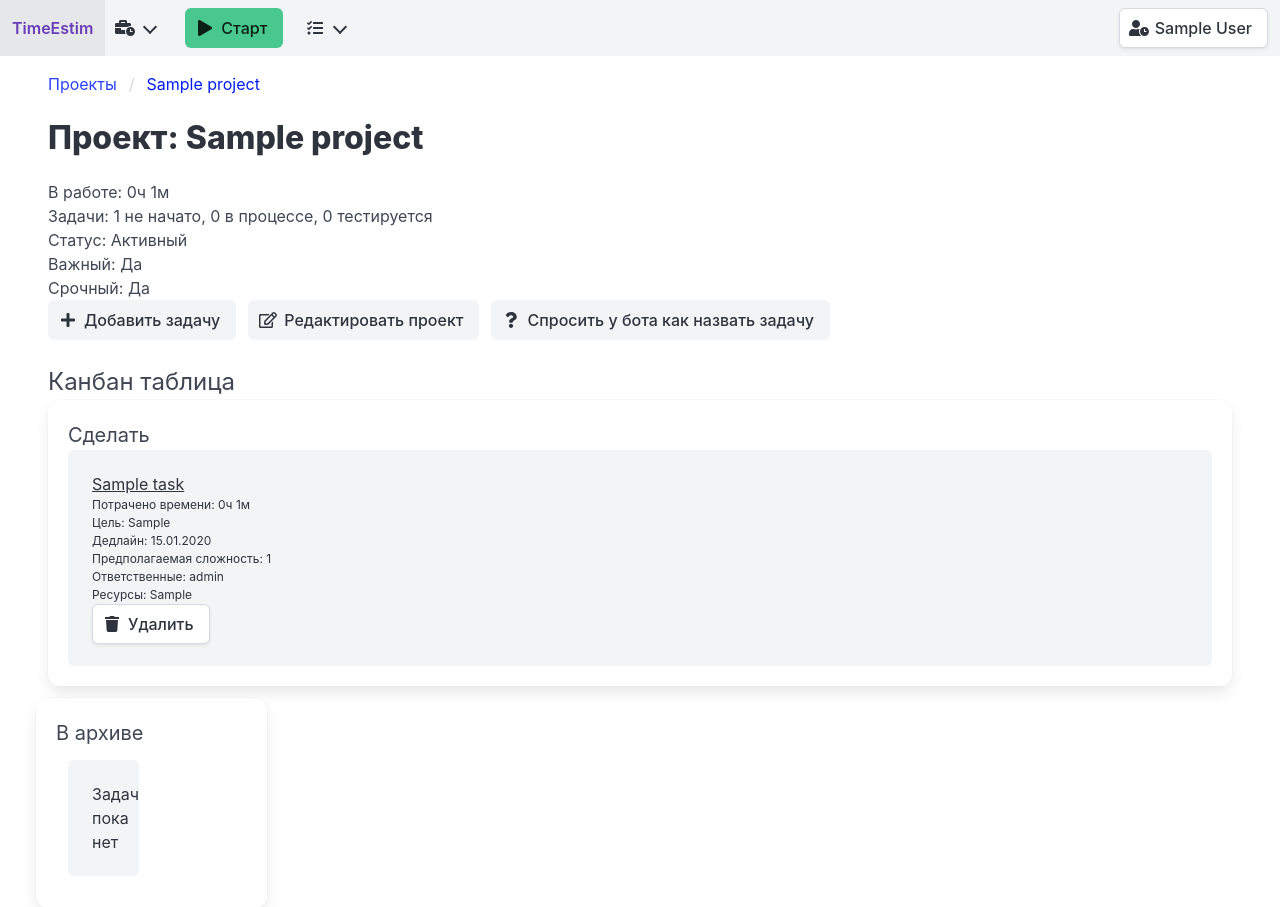
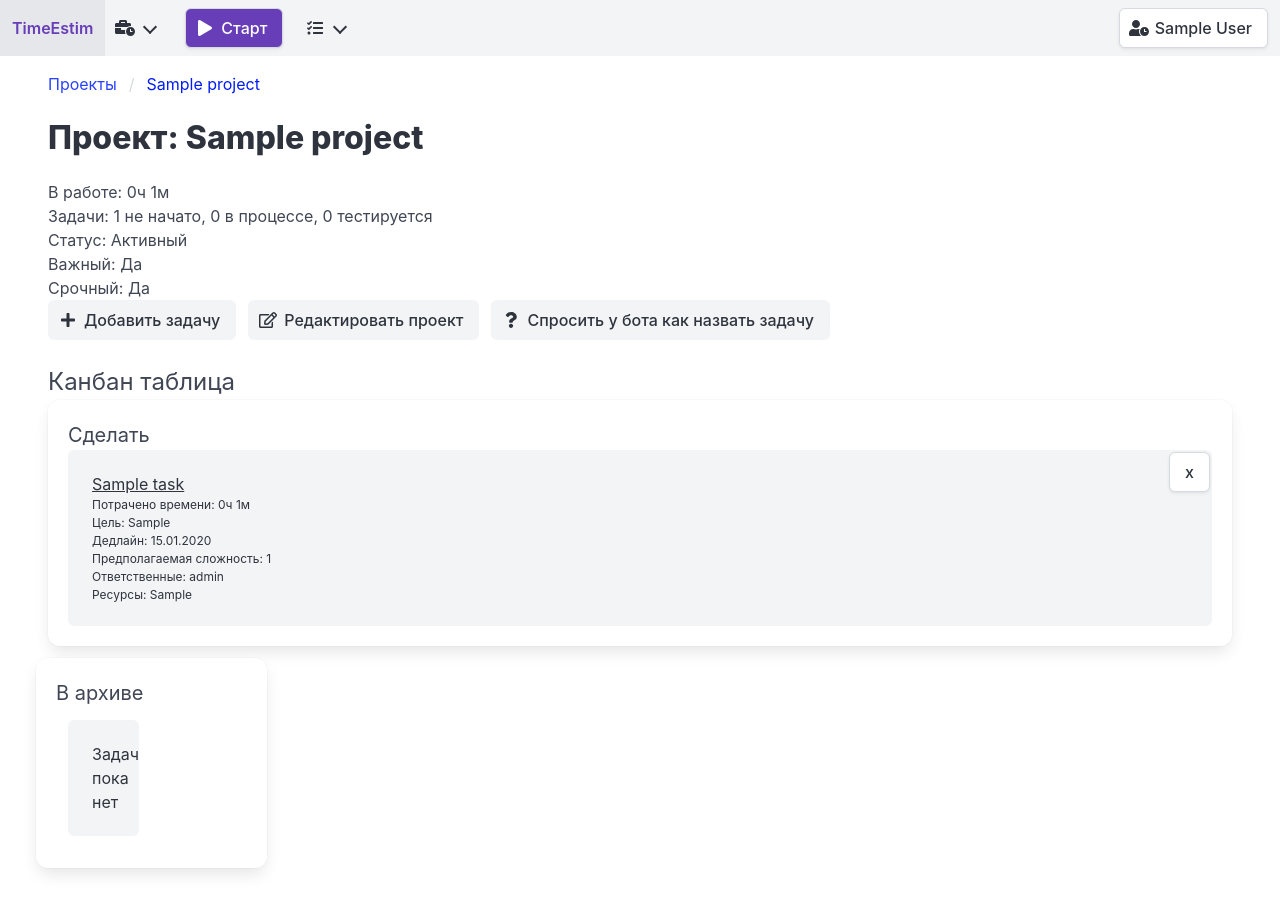
Before and after one commit to Meao/TimeEstim, a Django app: page /1/ in a window 1280 px wide. Shown: the top 907 px of the page. Run offline with Django 3.2, Linux system fonts and the light colour scheme; a user stored in the database is signed in; tables that the repository leaves empty hold one stand-in row (values such as "Sample post"); parts of the project's set-up code (start-up, migrations or seed data) failed here and were passed over; some libraries are stand-ins or nearby versions.

Commit message:
style unified

```diff
--- a/TimeEstim/templates/core/base.html
+++ b/TimeEstim/templates/core/base.html
@@ -63,7 +63,7 @@
                         {% if request.user.is_authenticated %}
                         <div class="navbar-item" v-if="!trackingTime">
                             <div class="buttons">
-                                <a class="button is-success" @click="startTimer()">
+                                <a class="button" style="background: #683db8; color: #FFF;" @click="startTimer()">
                                     <span class="icon"><i class="fas fa-play"></i></span>
                                     <span>Старт</span>
                                 </a>
--- a/TimeEstim/templates/dashbd/dashbd.html
+++ b/TimeEstim/templates/dashbd/dashbd.html
@@ -111,7 +111,7 @@
                                     <td>
                                         <a href="{% url 'track_step' step.id %}" class="button">
                                             <span class="icon"><i class="fas fa-plus"></i></span>
-                                            <span>Добавить в задачу</span>
+                                            <span>В задачу</span>
                                         </a>
                                         <a href="{% url 'delete_untracked_step' step.id %}" class="button">
                                             <span class="icon"><i class="fas fa-trash"></i></span>
--- a/TimeEstim/templates/project/project.html
+++ b/TimeEstim/templates/project/project.html
@@ -73,23 +73,19 @@
             {% if tasks_todo %}
             <div class="column">
             <div class="box">
-                <h3 class="is-size-5">Сделать</h2>
+                <h3 class="is-size-5">Сделать</h3>
                 <div class="columns is-multiline">
                     {% for task in tasks_todo %}
                     <div class="column">
                         <div class="notification">
-                            <a href="{% url 'task' project.id task.id %}"><h4 class="is-size-6">{{ task.title }}</h3></a>
+                            <a href="{% url 'delete_task' project.id task.id %}" class="button" style="right: 2px; top: 2px; position:absolute;">x</a>
+                            <h4 class="is-size-6"><a href="{% url 'task' project.id task.id %}">{{ task.title }}</a></h4>
                             <p class="is-size-7">Потрачено времени: {{ task.registered_time|format_minutes }}</p>
                             {% if task.aim %}<p class="is-size-7">Цель: {{ task.aim }}</p>{% endif %}
                             {% if task.due_date %}<p class="is-size-7">Дедлайн: {{ task.due_date|date:"d.m.Y" }}</p>{% endif %}
                             <p class="is-size-7">Предполагаемая сложность: {{ task.estimated_length }}</p>
                             {% if task.responsible_role %}<p class="is-size-7">Ответственные: {{ task.responsible_role }}</p>{% endif %}
                             {% if task.resources %}<p class="is-size-7">Ресурсы: {{ task.resources }}</p>{% endif %}
-                            {% comment %} <br> {% endcomment %}
-                            <a href="{% url 'delete_task' project.id task.id %}" class="button">
-                                <span class="icon"><i class="fas fa-trash"></i></span>
-                                <span>Удалить</span>
-                            </a>
                         </div>
                     </div>
                     {% endfor %}
@@ -100,23 +96,19 @@
             {% if tasks_ongoing %}
             <div class="column">
             <div class="box">
-                <h3 class="is-size-5">В процессе</h2>
+                <h3 class="is-size-5">В процессе</h3>
                 <div class="columns is-multiline">
                     {% for task in tasks_ongoing %}
                     <div class="column">
                         <div class="notification">
-                            <a href="{% url 'task' project.id task.id %}"><h4 class="is-size-6">{{ task.title }}</h3></a>
+                            <a href="{% url 'delete_task' project.id task.id %}" class="button" style="right: 2px; top: 2px; position:absolute;">x</a>
+                            <h4 class="is-size-6"><a href="{% url 'task' project.id task.id %}">{{ task.title }}</a></h4>
                             <p class="is-size-7">Потрачено времени: {{ task.registered_time|format_minutes }}</p>
                             {% if task.aim %}<p class="is-size-7">Цель: {{ task.aim }}</p>{% endif %}
                             {% if task.due_date %}<p class="is-size-7">Дедлайн: {{ task.due_date|date:"d.m.Y" }}</p>{% endif %}
                             <p class="is-size-7">Предполагаемая сложность: {{ task.estimated_length }}</p>
                             {% if task.responsible_role %}<p class="is-size-7">Ответственные: {{ task.responsible_role }}</p>{% endif %}
                             {% if task.resources %}<p class="is-size-7">Ресурсы: {{ task.resources }}</p>{% endif %}
-                            {% comment %} <br> {% endcomment %}
-                            <a href="{% url 'delete_task' project.id task.id %}" class="button">
-                                <span class="icon"><i class="fas fa-trash"></i></span>
-                                <span>Удалить</span>
-                            </a>
                         </div>
                     </div>
                     {% endfor %}
@@ -127,23 +119,19 @@
             {% if tasks_testing %}
             <div class="column">
             <div class="box">
-                <h3 class="is-size-5">Тестируется</h2>
+                <h3 class="is-size-5">Тестируется</h3>
                 <div class="columns is-multiline">
                     {% for task in tasks_testing %}
                     <div class="column">
                         <div class="notification">
-                            <a href="{% url 'task' project.id task.id %}"><h4 class="is-size-6">{{ task.title }}</h3></a>
+                            <a href="{% url 'delete_task' project.id task.id %}" class="button" style="right: 2px; top: 2px; position:absolute;">x</a>
+                            <h4 class="is-size-6"><a href="{% url 'task' project.id task.id %}">{{ task.title }}</a></h4>
                             <p class="is-size-7">Потрачено времени: {{ task.registered_time|format_minutes }}</p>
                             {% if task.aim %}<p class="is-size-7">Цель: {{ task.aim }}</p>{% endif %}
                             {% if task.due_date %}<p class="is-size-7">Дедлайн: {{ task.due_date|date:"d.m.Y" }}</p>{% endif %}
                             <p class="is-size-7">Предполагаемая сложность: {{ task.estimated_length }}</p>
                             {% if task.responsible_role %}<p class="is-size-7">Ответственные: {{ task.responsible_role }}</p>{% endif %}
                             {% if task.resources %}<p class="is-size-7">Ресурсы: {{ task.resources }}</p>{% endif %}
-                            {% comment %} <br> {% endcomment %}
-                            <a href="{% url 'delete_task' project.id task.id %}" class="button">
-                                <span class="icon"><i class="fas fa-trash"></i></span>
-                                <span>Удалить</span>
-                            </a>
                         </div>
                     </div>
                     {% endfor %}
@@ -154,19 +142,18 @@
             {% if tasks_done %}
             <div class="column">
             <div class="box">
-                <h3 class="is-size-5">Выполнено</h2>
+                <h3 class="is-size-5">Выполнено</h3>
                 <div class="columns is-multiline">
                     {% for task in tasks_done %}
                     <div class="column">
                         <div class="notification">
-                            <a href="{% url 'task' project.id task.id %}"><h4 class="is-size-6">{{ task.title }}</h3></a>
+                            <h4 class="is-size-6"><a href="{% url 'task' project.id task.id %}">{{ task.title }}</a></h4>
                             <p class="is-size-7">Потрачено времени: {{ task.registered_time|format_minutes }}</p>
                             {% if task.aim %}<p class="is-size-7">Цель: {{ task.aim }}</p>{% endif %}
                             {% if task.due_date %}<p class="is-size-7">Дедлайн: {{ task.due_date|date:"d.m.Y" }}</p>{% endif %}
                             <p class="is-size-7">Предполагаемая сложность: {{ task.estimated_length }}</p>
                             {% if task.responsible_role %}<p class="is-size-7">Ответственные: {{ task.responsible_role }}</p>{% endif %}
                             {% if task.resources %}<p class="is-size-7">Ресурсы: {{ task.resources }}</p>{% endif %}
-                            {% comment %} <br> {% endcomment %}
                         </div>
                     </div>
                     {% endfor %}
@@ -178,14 +165,14 @@
 
         <div class="columns is-multiline">
             <div class="box">
-                <h3 class="is-size-5">В архиве</h2>
+                <h3 class="is-size-5">В архиве</h3>
             {% if tasks_archived %}
             <div class="column">
                 <div class="columns is-multiline">
                     {% for task in tasks_archived %}
                     <div class="column">
                         <div class="notification">
-                            <a href="{% url 'task' project.id task.id %}"><h4 class="is-size-6">{{ task.title }}</h3></a>
+                            <h4 class="is-size-6"><a href="{% url 'task' project.id task.id %}">{{ task.title }}</a></h4>
                             <p class="is-size-7">Потрачено времени: {{ task.registered_time|format_minutes }}</p>
                             {% if task.aim %}<p class="is-size-7">Цель: {{ task.aim }}</p>{% endif %}
                             {% if task.due_date %}<p class="is-size-7">Дедлайн: {{ task.due_date|date:"d.m.Y" }}</p>{% endif %}
```
Also changed, not shown: TimeEstim/templates/core/templates.html (+5 -5 lines), TimeEstim/templates/project/projects.html (+10 -26 lines), 1 other file.
